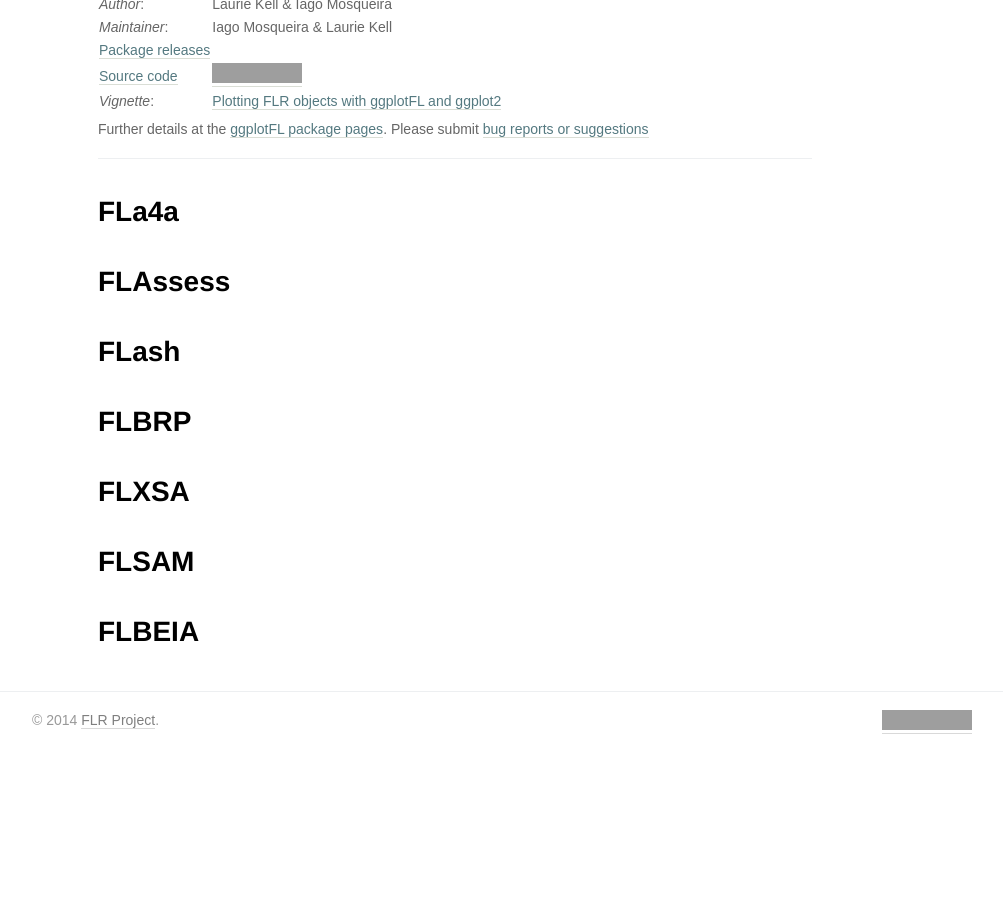
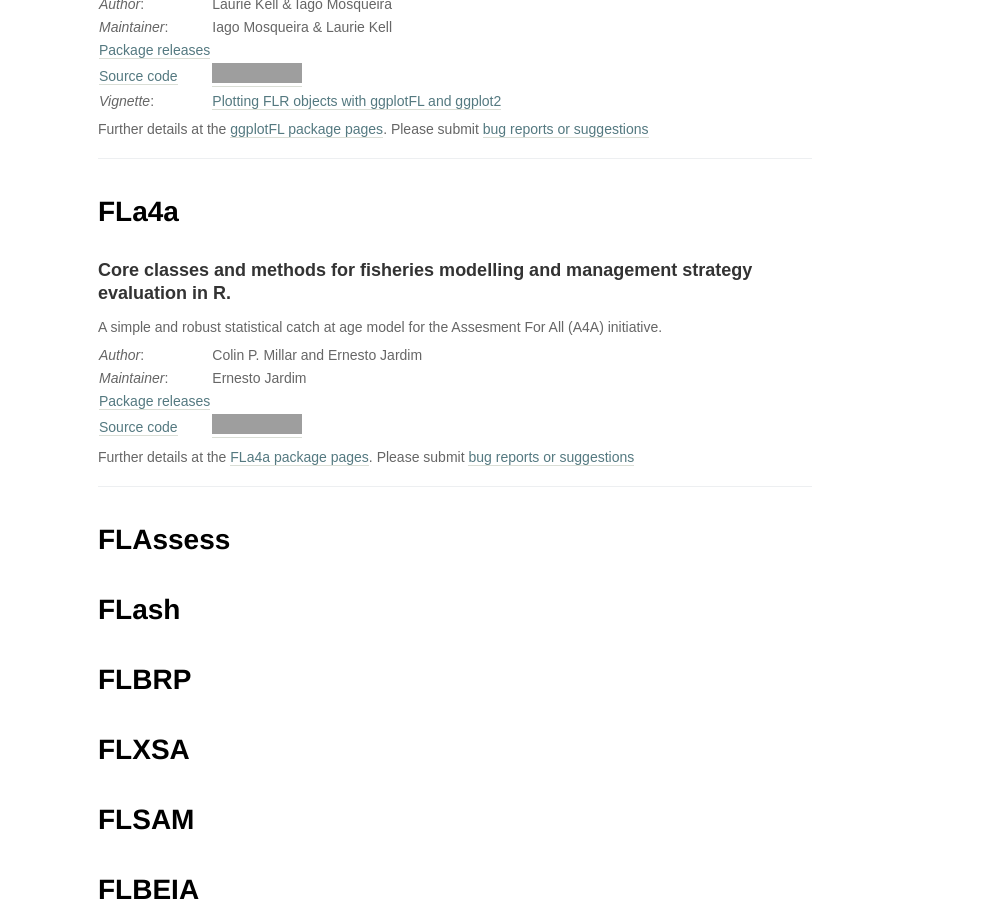
Before and after one commit to flr/flr.github.io, a Jekyll site: the page built from pkgs/index.md, in a window 1280 px wide and 900 px high, scrolled down 838 px. Shown: the whole window, without its empty margins (138-1141 px from the left). Built offline with Jekyll 4.4.1, drawn with Linux system fonts in a browser that asks for light colours; some web fonts are replaced; before the commit the page ends 1592 px from its top, so only the background shows below that; grey boxes are pictures that could not be loaded.

Commit message:
Adding FLa4a

```diff
--- a/pkgs/index.md
+++ b/pkgs/index.md
@@ -39,6 +39,20 @@ ___
 
 # FLa4a
 
+### Core classes and methods for fisheries modelling and management strategy evaluation in R.
+
+A simple and robust statistical catch at age model for the Assesment For All (A4A) initiative.
+
+|---|--:|
+| *Author*: |  Colin P. Millar and Ernesto Jardim |
+| *Maintainer*: | Ernesto Jardim |
+| [Package releases](https://github.com/flr/FLa4a/releases/latest) |
+| [Source code](http://github.com/flr/FLa4a/) | [![Build Status](https://travis-ci.org/flr/FLa4a.svg?branch=master)](https://travis-ci.org/flr/FLa4a) |
+
+Further details at the [FLa4a package pages](http://flr-project.org/FLa4a). Please submit [bug reports or suggestions](https://github.com/flr/FLa4a/issues)
+
+___
+
 # FLAssess
 
 # FLash
```
